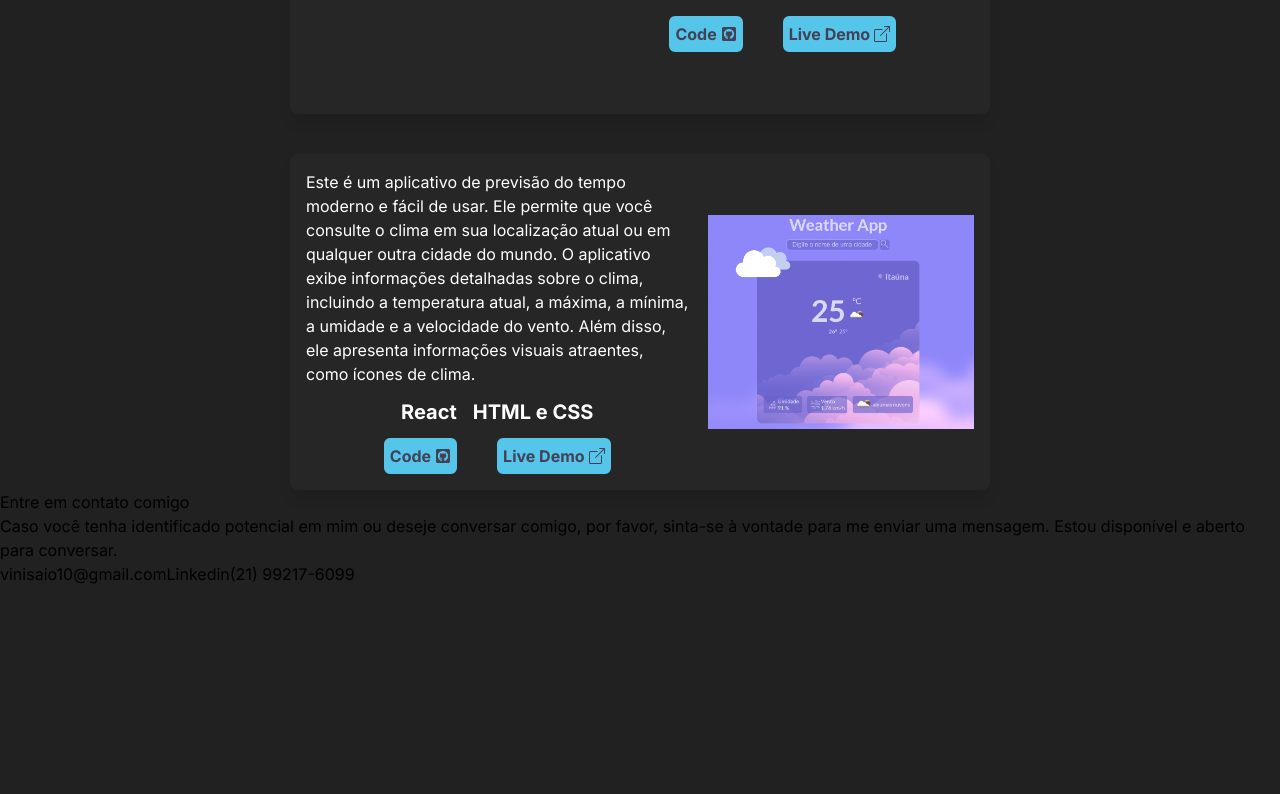
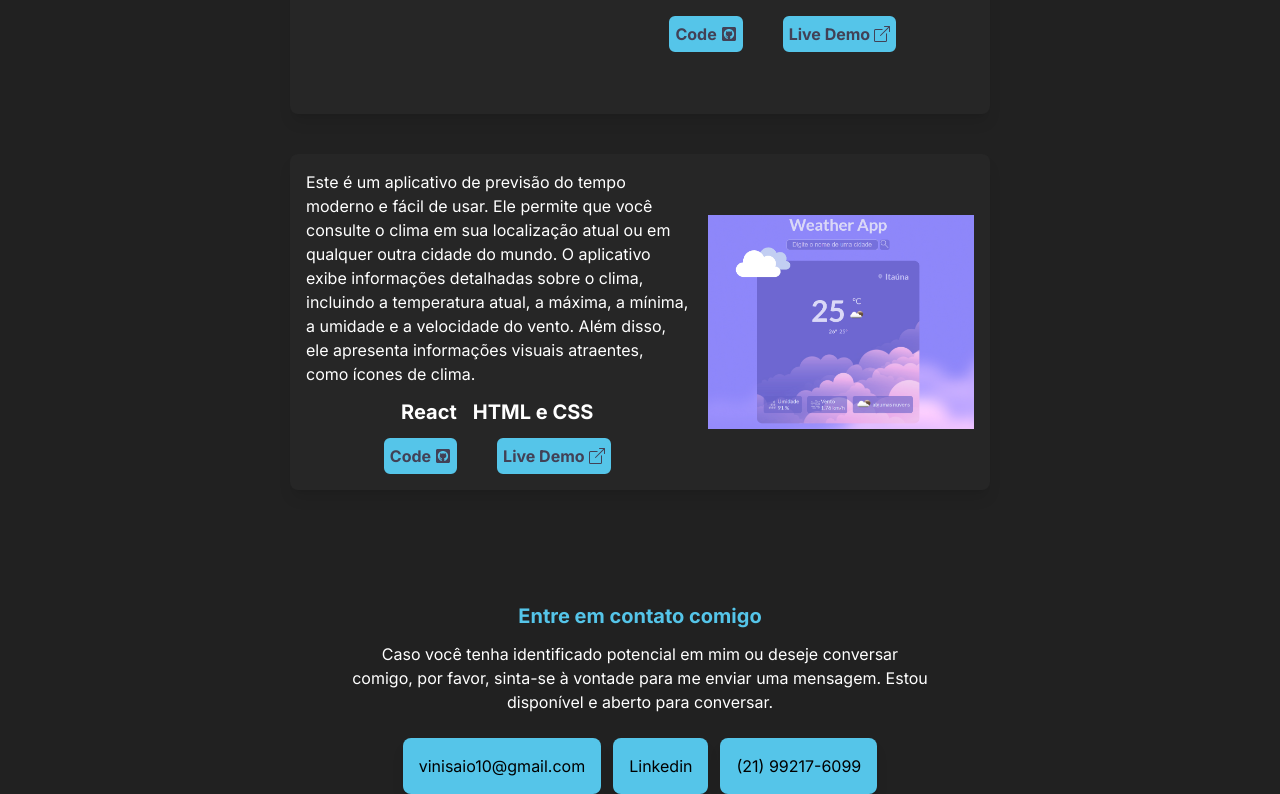
Before and after one commit to eldinho2/ViniciusSG.dev, a Next.js app: page / in a window 1280 px wide. Shown: the part 2514-3308 px from the top of the page. Before the commit the page ends 3100 px from the top, so only its background shows below. Built offline with nearby package versions, Linux system fonts and the light colour scheme.

Commit message:
contact component

```diff
--- a/package.json
+++ b/package.json
@@ -19,6 +19,7 @@
     "postcss": "8.4.23",
     "react": "18.2.0",
     "react-dom": "18.2.0",
+    "react-google-recaptcha": "^2.1.0",
     "react-icons": "^4.8.0",
     "tailwindcss": "3.3.2",
     "typescript": "5.0.4"
--- a/src/app/components/Contact.tsx
+++ b/src/app/components/Contact.tsx
@@ -1,23 +1,33 @@
 const Contact = () => {
   return (
-    <div>
-      <div>
-        <h1>Entre em contato comigo</h1>
-        <p>Caso você tenha identificado potencial em mim ou deseje conversar comigo, por favor, sinta-se à vontade para me enviar uma mensagem. Estou disponível e aberto para conversar.</p>
+    <section className="mt-28">
+      <div className="flex flex-col justify-center items-center gap-6">
+        <div className="flex flex-col justify-center items-center  gap-3">
+          <h1 className="text-[#55c5e9] text-xl font-semibold">
+            Entre em contato comigo
+          </h1>
+          <p className="max-w-xl text-center text-white text-base font-medium">
+            Caso você tenha identificado potencial em mim ou deseje conversar
+            comigo, por favor, sinta-se à vontade para me enviar uma mensagem.
+            Estou disponível e aberto para conversar.
+          </p>
         </div>
-      <div>
-        <button>
+        <div className="flex gap-3">
+          <button className="bg-[#55c5e9] p-4 rounded-lg shadow-lg">
             <a href="mailto:vinisaio10@gmail.com">vinisaio10@gmail.com</a>
           </button>
-        <button>
-          <a href="https://www.linkedin.com/in/vinicius-saiao-goncalves/">Linkedin</a>
+          <button className="bg-[#55c5e9] p-4 rounded-lg shadow-lg">
+            <a href="https://www.linkedin.com/in/vinicius-saiao-goncalves/">
+              Linkedin
+            </a>
           </button>
-        <button>
+          <button className="bg-[#55c5e9] p-4 rounded-lg shadow-lg">
             <a href="tel:+5521992176099">(21) 99217-6099</a>
           </button>
         </div>
       </div>
-  )
-}
+    </section>
+  );
+};
 
 export default Contact;
```
Also changed, not shown: 1 other file (tests, documents, lock files or other folders). Lines whose indentation alone changed are shown as unchanged.
